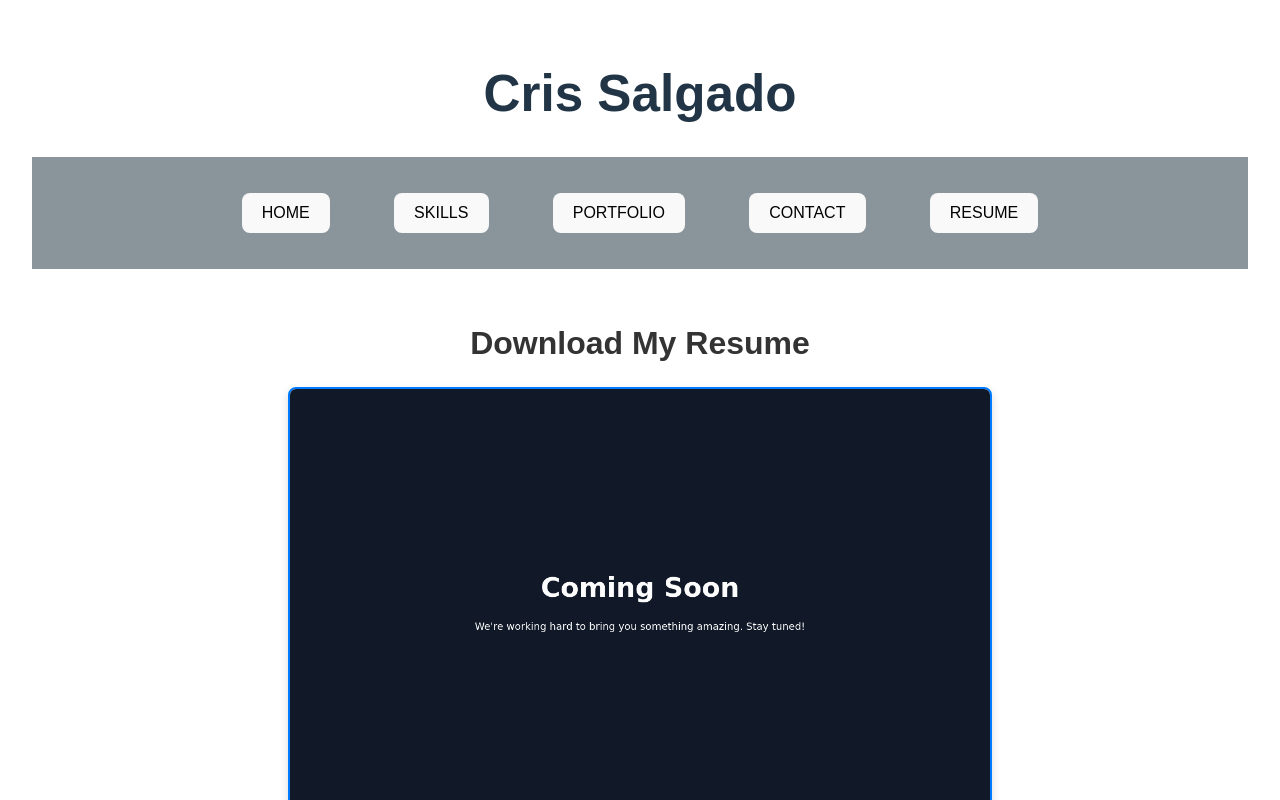
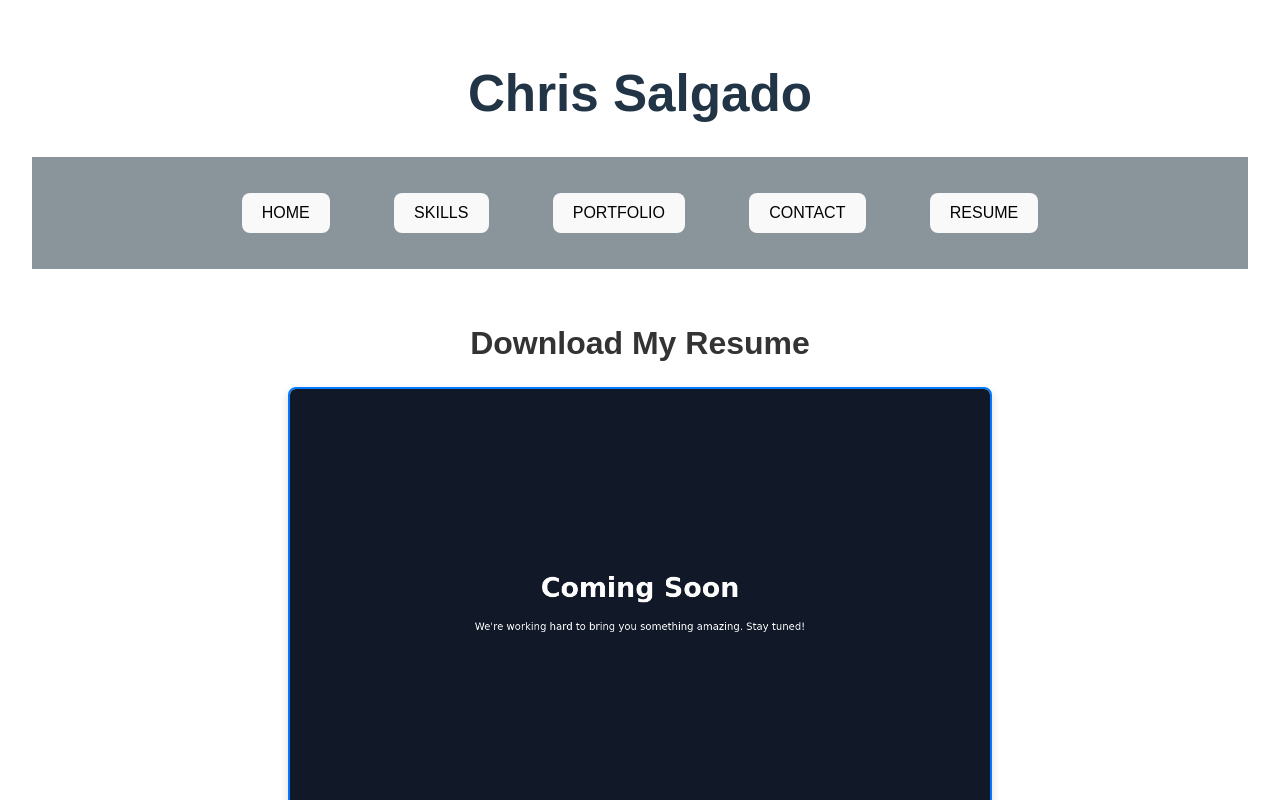
Before and after one commit to CrisSal2/Portfolio-React, a React (Vite) app: page /resume in a window 1280 px wide. Shown: the top 800 px of the page. Built offline with nearby package versions, Linux system fonts and the light colour scheme.

Commit message:
fix download button

```diff
--- a/src/components/Header.jsx
+++ b/src/components/Header.jsx
@@ -2,7 +2,7 @@
 function Header() {
   return (
     <header className="header">
-      <h1>Cris Salgado</h1>
+      <h1>Chris Salgado</h1>
     </header>
   );
 }
--- a/src/containers/resume/resume.jsx
+++ b/src/containers/resume/resume.jsx
@@ -8,7 +8,7 @@ function Resume() {
       <div className='image-container'>
         <img src={comingSoon} alt="coming-soon" />
       </div>
-      <a href="/resume.pdf" download="Salgado-Resume.pdf" className="download-btn">
+      <a href="/Salgado-Resume.pdf" download="Salgado-Resume.pdf" className="download-btn">
         Download Resume
       </a>
     </div>
```
